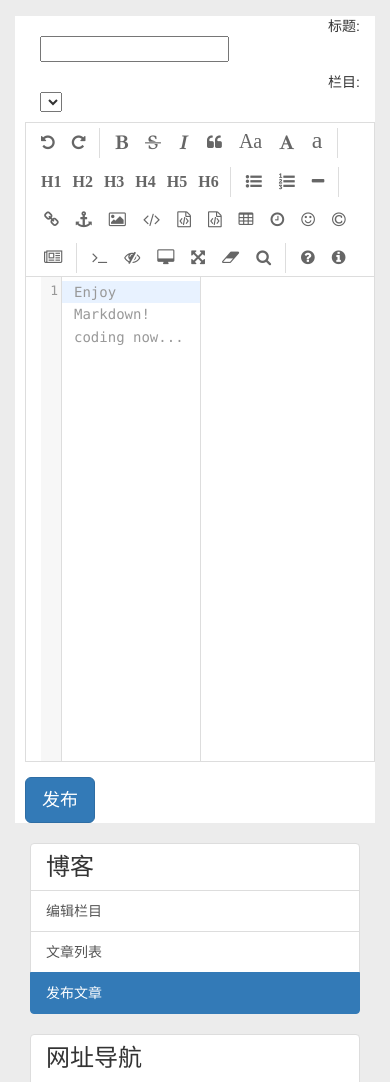
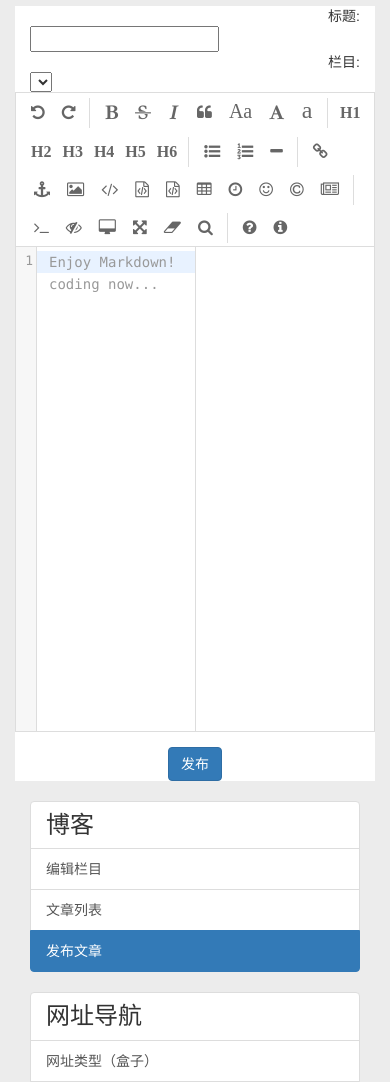
Before and after one commit to Zaaachary/Zrawberry, a Django app: page /blog/article-post/ in a window 390 px wide. Shown: the part 54-1136 px from the top of the page. Run offline with Django 3.2, Linux system fonts and the light colour scheme; the visitor is signed in with stand-in values (Sample User, id 1); data that the repository does not hold is empty; some libraries are stand-ins or nearby versions.

Commit message:
UI adjust

```diff
--- a/Zrawberry2020/Zrawberry2020/settings.py
+++ b/Zrawberry2020/Zrawberry2020/settings.py
@@ -127,8 +127,6 @@ STATICFILES_DIRS = (
 )
 # STATIC_ROOT ='/www/wwwroot/zrawberry_www/static/'
 
-
-
 LOGIN_REDIRECT_URL = '/account/dashboard/'
 LOGIN_URL = '/account/login/'
 
--- a/Zrawberry2020/templates/article/column/article_post.html
+++ b/Zrawberry2020/templates/article/column/article_post.html
@@ -5,19 +5,19 @@
 <link rel="stylesheet" href="{% static 'editor/css/style.css' %}">
 <link rel="stylesheet" href="{% static 'editor/css/editormd.css' %}">
 
-<div style="margin-left:10px">
+
 <form class="form-horizontal" action="." method="post">
     {% csrf_token %}
-        <div class="row" style="margin-top: 10px;">
+    <div class="row">
         <div class="col-md-2 text-right"><span>标题:</span></div>
-            <div class="col-md-10 text-left">{{article_post_form.title}}</div>
+        <div class="col-md-10 text-left">{{ article_post_form.title }}</div>
     </div>
-        <div class="row" style="margin-top: 10px;">
+    <div class="row">
         <div class="col-md-2 text-right"><span>栏目:</span></div>
         <div class="col-md-10 text-left">
             <select id="which_column">
                 {% for column in article_columns %}
-                    <option value="{{column.id}}">{{column.column}}</option>
+                    <option value="{{ column.id }}">{{ column.column }}</option>
                 {% endfor %}
             </select>
         </div>
@@ -34,22 +34,22 @@
     {#                {% endfor %}    #}
     {#            </div>#}
     {#        </div>#}
-        <div class="row" style="margin-top: 10px;">
-            <div id="editormd" class="col-md-10 text-left">
+    <div class="row">
+        <div id="editormd">
             <textarea style="display:none;" id="id_body"></textarea>
         </div>
     </div>
-        <div class="row">
-            <input type="button" class="btn btn-primary btn-lg" value="发布" onclick="publish_article()">
+    <div class="row text-center">
+        <input type="button" class="btn btn-primary" value="发布" onclick="publish_article()">
     </div>
 </form>
-</div>
+
 {% endblock %}
 {% block javascript %}
-<script type="text/javascript" src="{% static 'js/layer.js'%}"></script>
+    <script type="text/javascript" src="{% static 'js/layer.js' %}"></script>
     {#<script type="text/javascript" src="{% static 'js/json2.js' %}"></script>#}
     <script type="text/javascript">
-function publish_article(){
+        function publish_article() {
             var title = $("#id_title").val();
             var column_id = $("#which_column").val();
             var body = $("#id_body").val();
@@ -59,13 +59,13 @@ function publish_article(){
                 url: "{% url 'article:article_post' %}",
                 type: "POST",
                 {#data: {"title":title, "body":body, "column_id":column_id, "tags":JSON.stringify(article_tags)},#}
-        data: {"title":title, "body":body, "column_id":column_id},
-        success: function(e){
-            if(e=="3"){
+                data: {"title": title, "body": body, "column_id": column_id},
+                success: function (e) {
+                    if (e == "3") {
                         layer.msg("项目名称必须写，不能空。");
-            }else if(e=="2"){
-                layer.msg("发送失败.") ;
-            }else{
+                    } else if (e == "2") {
+                        layer.msg("发送失败.");
+                    } else {
                         layer.msg("发送成功");
                         {#parent.location.href = "{% url 'article:article_list' %}";#}
                         parent.location.href = e;
@@ -78,12 +78,12 @@ function publish_article(){
 
     <script type="text/javascript" src='{% static "editor/editormd.min.js" %}'></script>
     <script type="text/javascript">
-    $(function() {
+        $(function () {
             var editor = editormd("editormd", {
-            width : "100%",
-            height : 640,
-            syncScrolling : "single",
-            path : "{% static 'editor/lib/' %}"
+                width: "100%",
+                height: 640,
+                syncScrolling: "single",
+                path: "{% static 'editor/lib/' %}"
             });
         });
     </script>
--- a/Zrawberry2020/templates/back_base.html
+++ b/Zrawberry2020/templates/back_base.html
@@ -6,7 +6,7 @@
     <meta http-equiv="X-UA-Compatible" content="IE=Edge">
     <meta name="viewport" content="width=device-width, initial-scale=1">
 
-    <title>草莓君的妙妙屋-{% block title %}仪表盘{% endblock %}</title>
+    <title>{% block title %}仪表盘{% endblock %}- 草莓君的妙妙屋</title>
 
     <link rel="shortcut icon" href="{% static 'image/favicon.ico' %}" type="image/x-icon"/>
     <link rel="stylesheet" href="{% static 'css/bootstrap.css' %}">
@@ -18,9 +18,9 @@
 
 <div class="container content">
     <div class="col-md-9" style="background-color: white">
-        {% block content %}
-            <h1 class="text-center">欢迎使用草莓君的妙妙屋</h1>
-        {% endblock %}
+{% block content %}
+    <h1 class="well-lg">欢迎使用妙妙屋后台</h1>
+{% endblock %}
     </div>
 
     <div class="col-md-3">
--- a/Zrawberry2020/templates/base.html
+++ b/Zrawberry2020/templates/base.html
@@ -6,7 +6,7 @@
     <meta http-equiv="X-UA-Compatible" content="IE=Edge">
     <meta name="viewport" content="width=device-width, initial-scale=1">
 
-    <title>草莓君的妙妙屋-{% block title %}{% endblock %}</title>
+    <title>{% block title %}{% endblock %}- 草莓君的妙妙屋</title>
 
     <link rel="shortcut icon" href="{% static 'image/favicon.ico' %}" type="image/x-icon"/>
     <link rel="stylesheet" href="{% static 'css/bootstrap.css' %}">
```
Also changed, not shown: Zrawberry2020/templates/article/column/article_detail.html (+10 -13 lines), Zrawberry2020/templates/article/column/redit_article.html (+9 -11 lines). Lines whose indentation alone changed are shown as unchanged.
